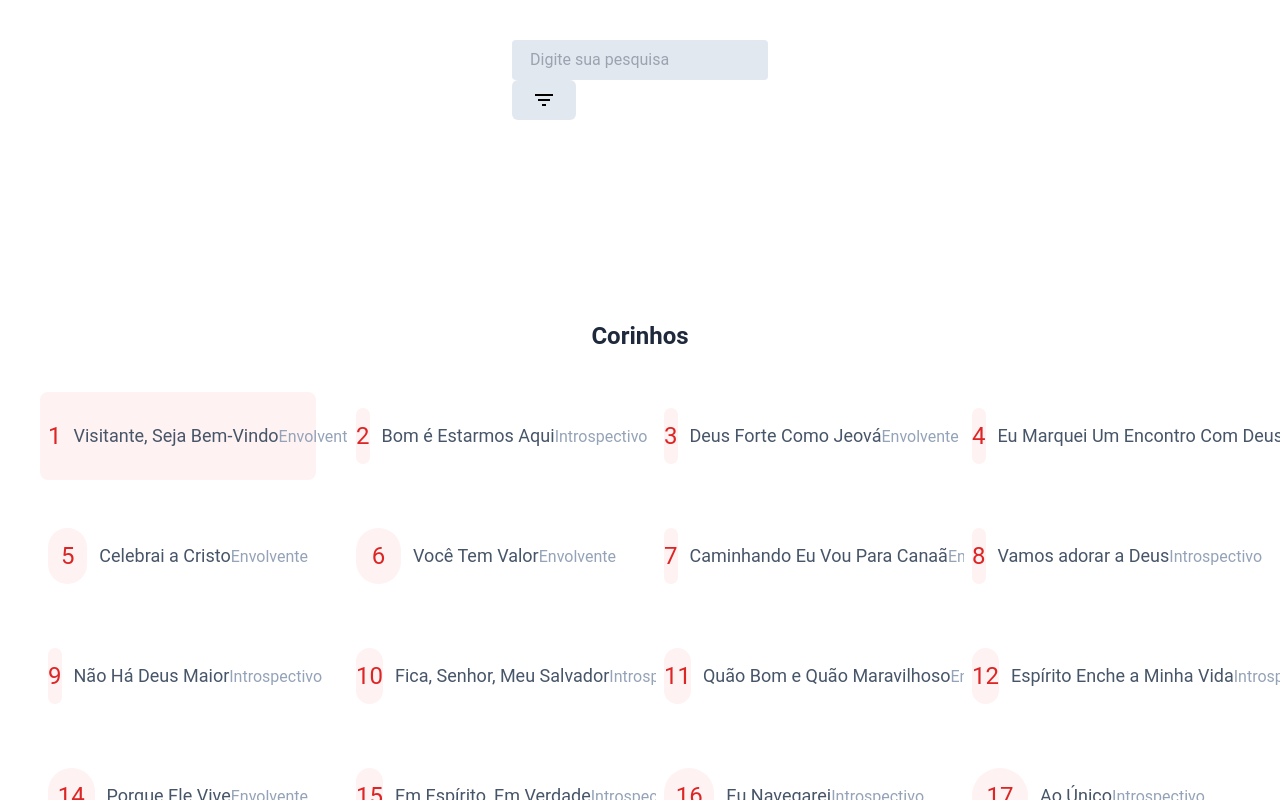
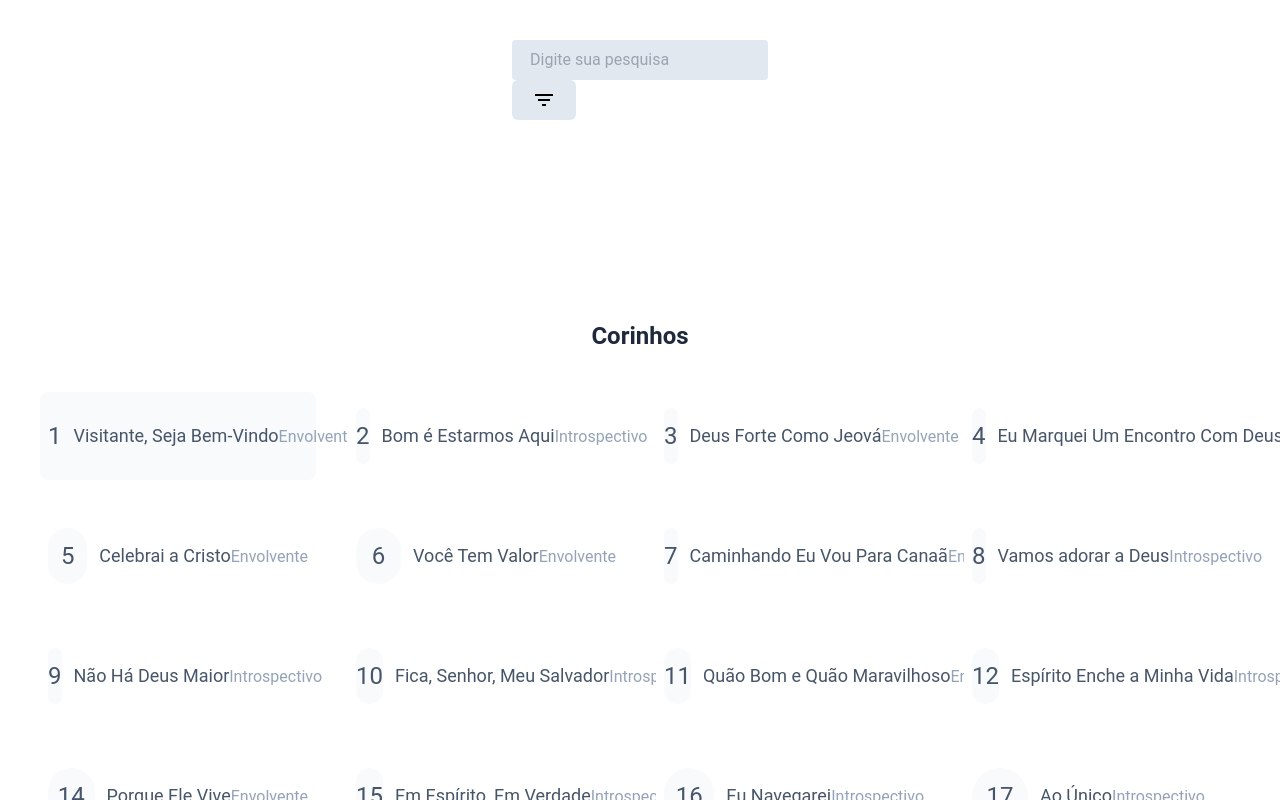
Before and after one commit to thiago-silva-santos/gospeltune, a Nuxt app: page / in a window 1280 px wide. In both pictures the pointer is over the element 178 px from the left and 436 px from the top of the page. Shown: the top 800 px of the page. Built offline with nearby package versions, Linux system fonts and the light colour scheme.

Commit message:
muda cor dos cards para slate

```diff
--- a/components/SongsCards.vue
+++ b/components/SongsCards.vue
@@ -58,7 +58,7 @@ export default {
 }
 
 .song_number {
-  @apply text-red-600 w-14 h-14 text-2xl rounded-full flex items-center justify-center bg-red-50
+  @apply text-slate-600 w-14 h-14 text-2xl rounded-full flex items-center justify-center bg-slate-50
 }
 
 .song_title {
@@ -70,7 +70,7 @@ export default {
 
 @media (min-width: 500px) {
   .card_:hover {
-    @apply bg-red-50
+    @apply bg-slate-50
   }
 
 
```
